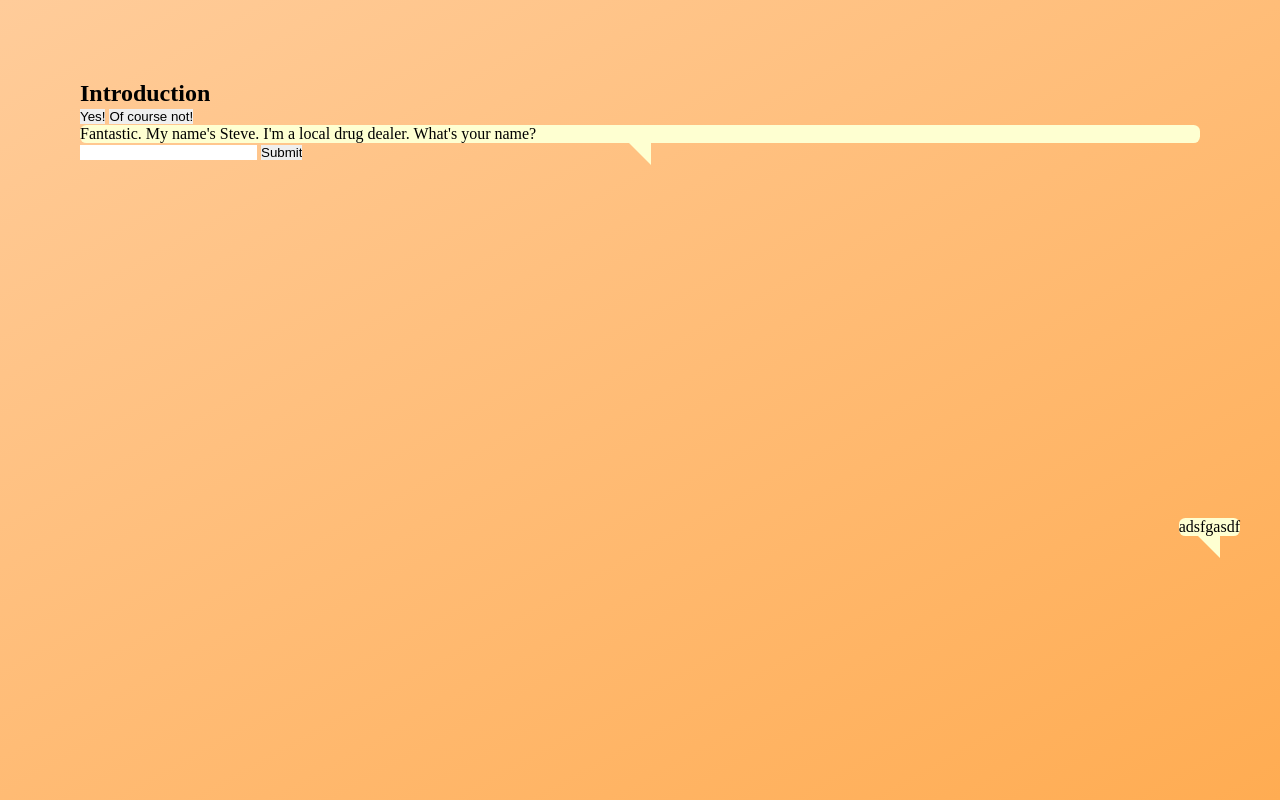
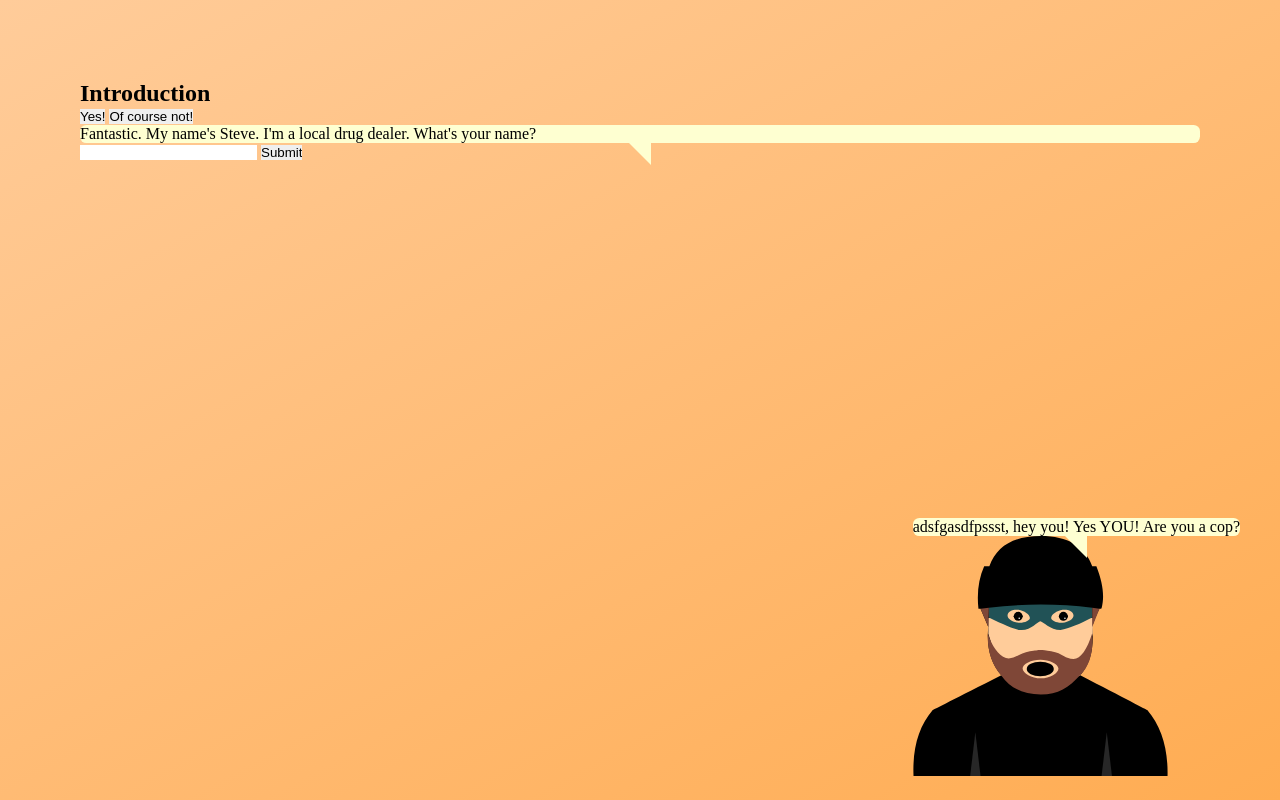
Before and after one commit to relivnd/druggler, a plain HTML site: page index.html in a window 1280 px wide. Both pictures are taken after a click on the button "Of course not!". Drawn offline with nearby package versions, Linux system fonts and the light colour scheme; a web font is replaced by a local one.

Commit message:
add speaking mouth

```diff
--- a/index.html
+++ b/index.html
@@ -17,8 +17,9 @@
 
     <div class="dealer-wrapper">
 
-        <div class="textBubble">adsfgasdf</div>
-        <div class="dealer"></div>
+        <div id="textBubble" class="textBubble">adsfgasdf</div>
+        <div id="dealerContainer" class="dealer"></div>
+        <script src="scripts/dealerProjector.js"></script>
 
     </div>
 
@@ -26,7 +27,7 @@
         <section id="introduction">
             <h1> Introduction</h1>
             <input type="button" value="Yes!" formaction="https://google.com">
-            <input type="button" value="Of course not!">
+            <input type="button" onclick="speak()" value="Of course not!">
             <p class="textBubble">Fantastic. My name's Steve. I'm a local drug dealer. What's your name?</p>
             <form>
                 <input type="text">
--- a/scripts/dealerProjector.js
+++ b/scripts/dealerProjector.js
@@ -14,8 +14,7 @@ const dealer = mouthState => `
                         <polygon id="hair-l" fill="#7F4737" points="129.260313 140 145.260313 138 144.260313 175"></polygon>
                         <polygon id="hair-r" fill="#7F4737" points="344.260313 138 358.260313 140 344.260313 175"></polygon>
                         <g id="mouth" transform="translate(218.260313, 242.000000)" fill="#000000">
-                            <ellipse id="mouth-open" cx="26" cy="14" rx="26" ry="14"></ellipse>
-                            <ellipse id="mouth-closed" cx="26" cy="13.5" rx="26" ry="8.5"></ellipse>
+                            <ellipse id="mouth" cx="${mouthState.cx}" cy="${mouthState.cy}" rx="${mouthState.rx}" ry="${mouthState.ry}"></ellipse>
                         </g>
                         <g id="eye-left" transform="translate(193.260313, 146.000000)">
                             <circle id="eye-open" fill="#000000" cx="8.5" cy="8.5" r="8.5"></circle>
@@ -34,3 +33,32 @@ const dealer = mouthState => `
             </g>
         </svg>
     `;
+
+drawDealer = mouthState => document.getElementById("dealerContainer").innerHTML = dealer(mouthState);
+
+let i = 0;
+let text = 'pssst, hey you! Yes YOU! Are you a cop?';
+let speed = 50;
+
+let mouthOpen = {
+    cx:26,
+    cy:14,
+    rx:26,
+    ry:14
+}
+
+let mouthClose = {
+    cx:26,
+    cy:13.5,
+    rx:26,
+    ry:8.5
+}
+
+speak = _ => {
+    if (i < text.length) {
+        document.getElementById("textBubble").innerHTML += text.charAt(i);
+        i++;
+        setTimeout(speak, speed);
+        drawDealer(i % 2 !== 0 ? mouthOpen : mouthClose);
+    }
+}
```
